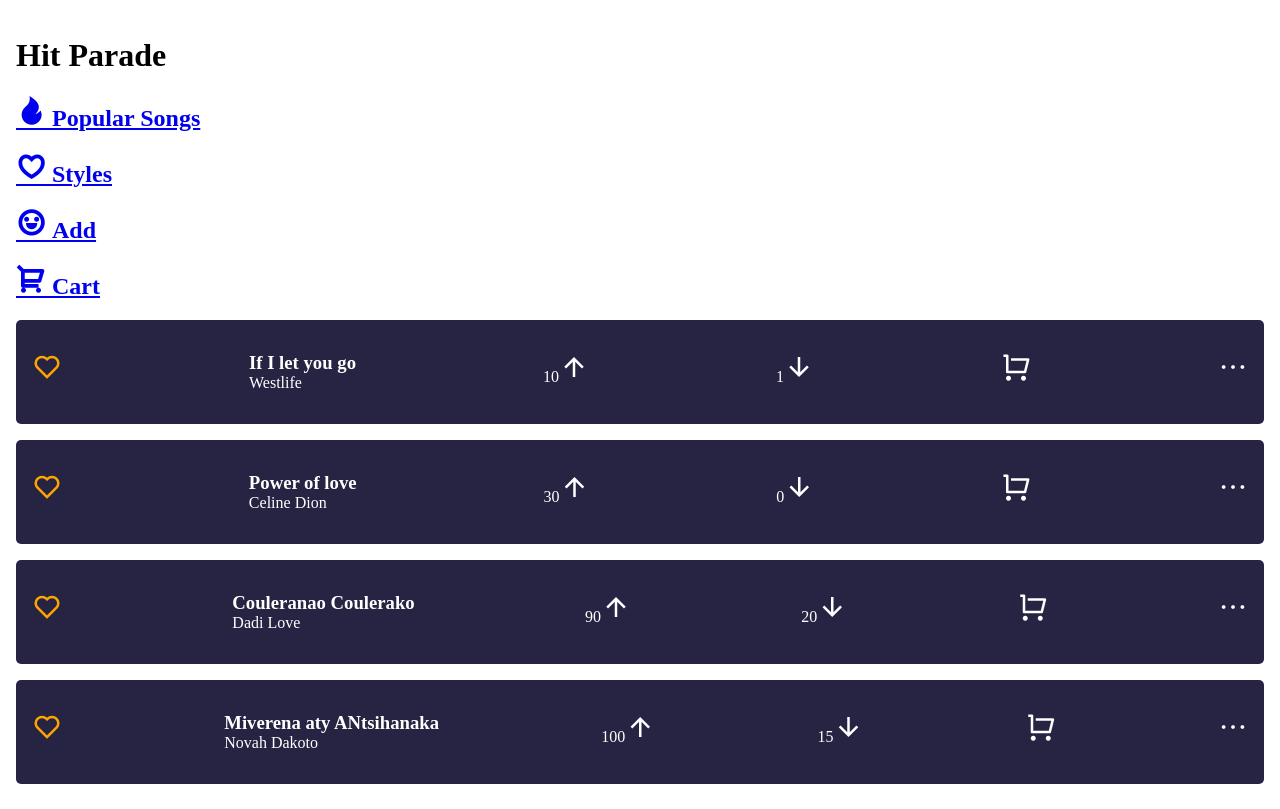
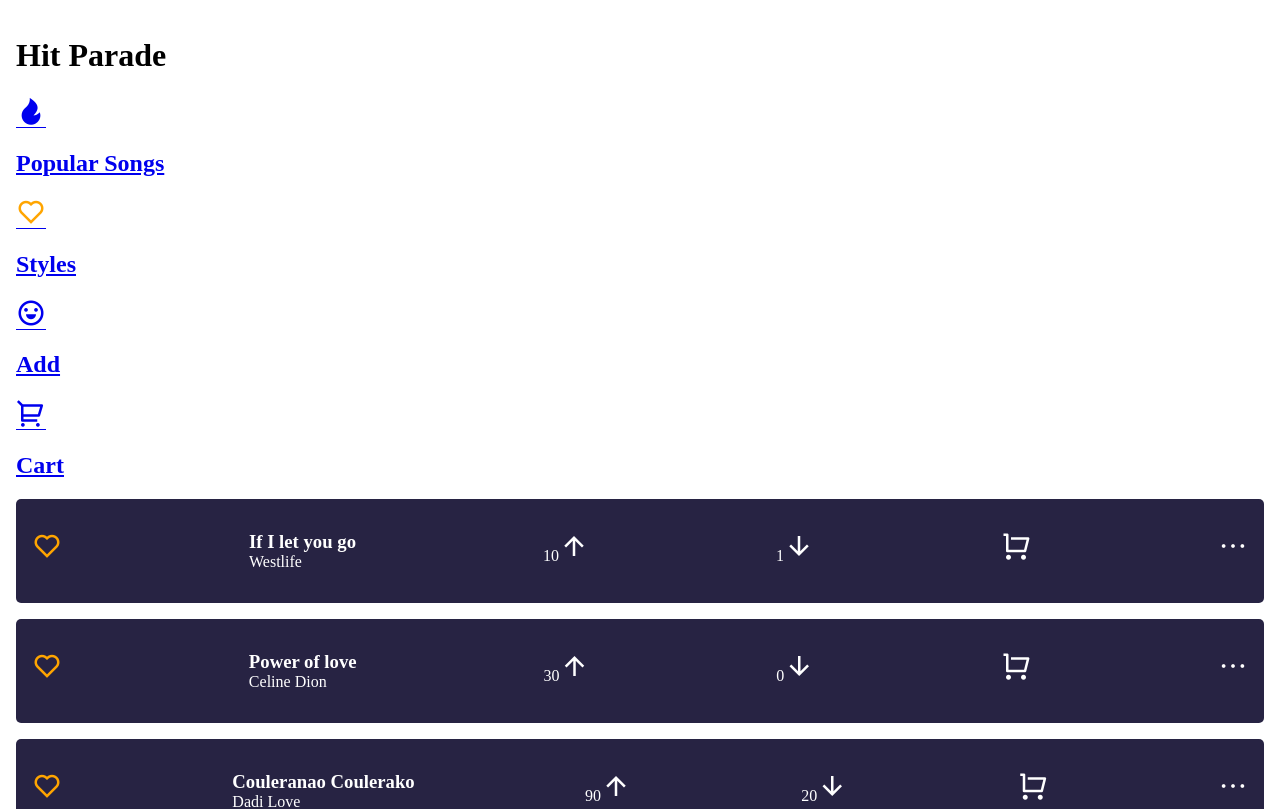
Before and after one commit to moro-patana/hit-parade-react, a React app: page / in a window 1280 px wide. Shown: the top 809 px of the page. Built offline with nearby package versions, Linux system fonts and the light colour scheme.

Commit message:
changed icon

```diff
--- a/components/Header.js
+++ b/components/Header.js
@@ -7,16 +7,20 @@ function Header() {
     return (
       <header>
           <Link to="/">
-             <h2><i class="ri-fire-fill"></i> Popular Songs</h2>
+             <i class="ri-fire-fill"></i>
+             <h2>Popular Songs</h2>
           </Link>
-          <Link to="/style">
-              <h2><i class="ri-heart-3-line"></i> Styles</h2>
+          <Link to="/styles">
+              <i class="ri-heart-line"></i>
+              <h2>Styles</h2>
           </Link>
           <Link to="/addsong">
-              <h2><i class="ri-emotion-line"></i> Add</h2>
+              <i class="ri-emotion-line"></i>
+              <h2>Add</h2>
           </Link>
           <Link to="/cart">
-              <h2><i class="ri-shopping-cart-2-line"></i> Cart</h2>
+              <i class="ri-shopping-cart-2-line"></i>
+              <h2>Cart</h2>
           </Link>
       </header>
     )
```
Also changed, not shown: 2 other files (tests, documents, lock files or other folders).
